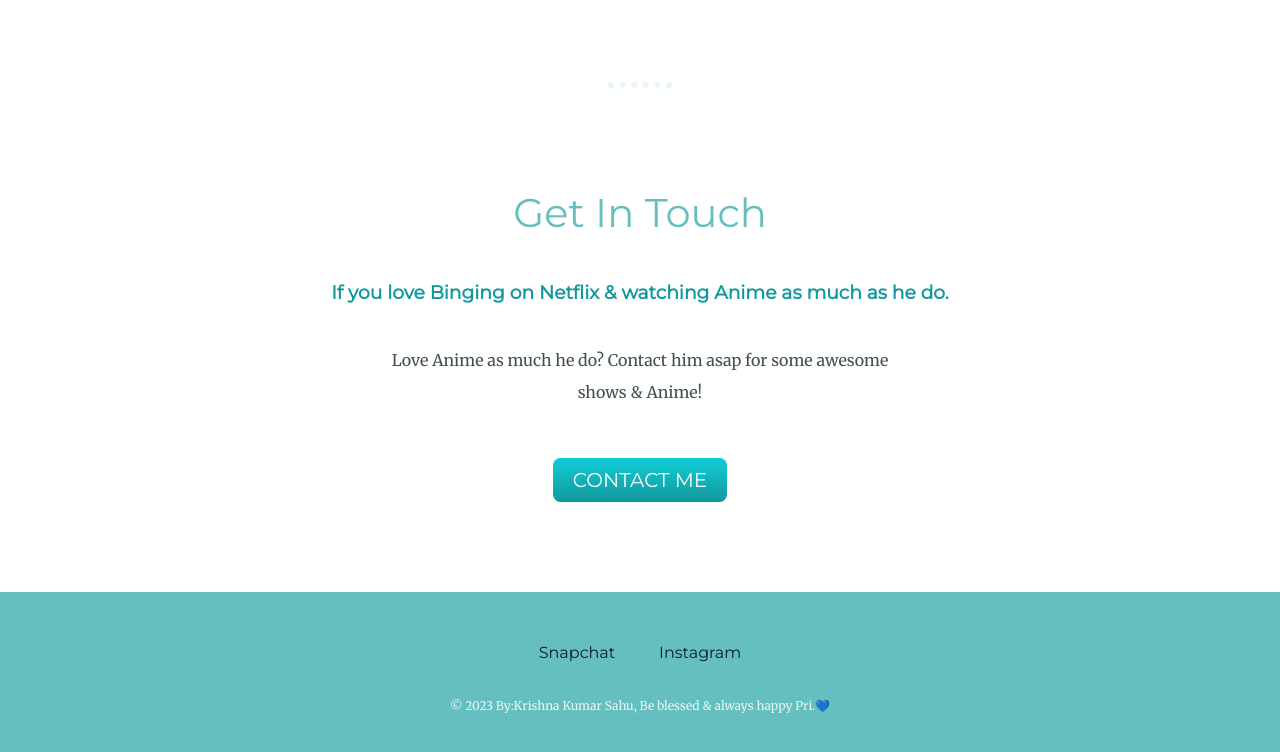
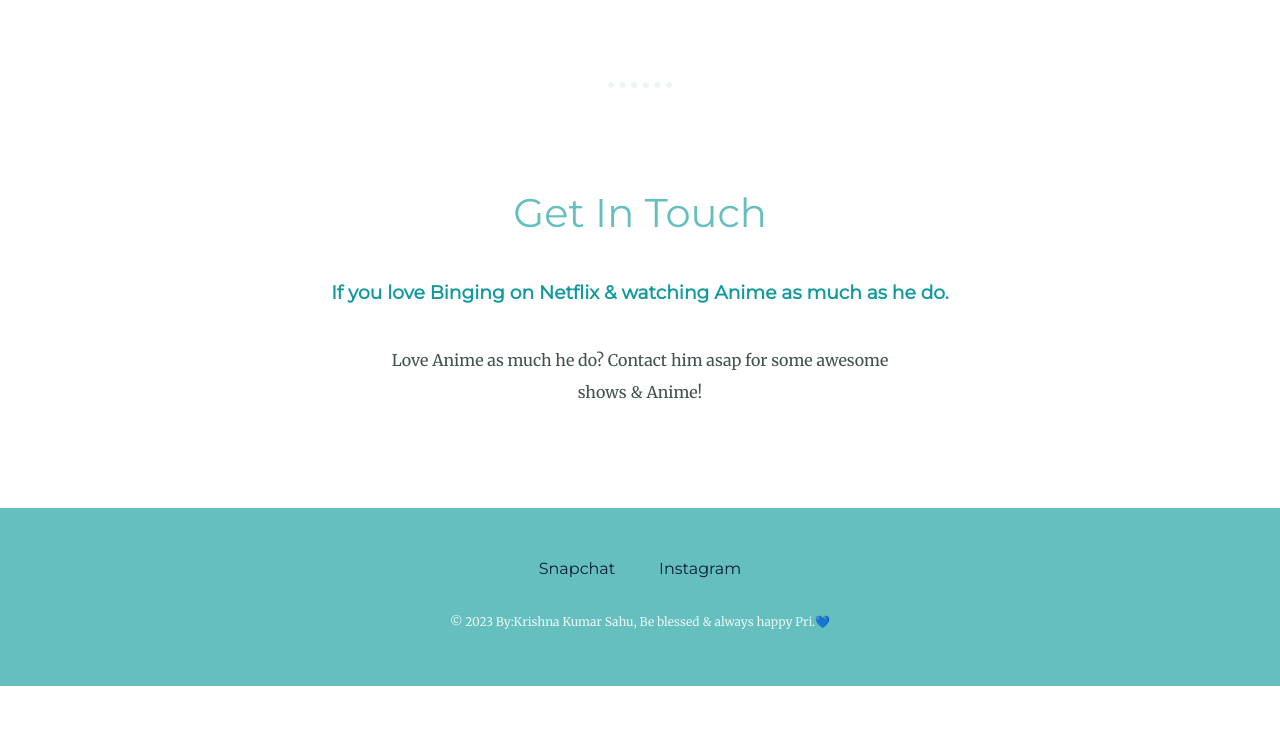
Before and after one commit to krishnasahu2380/Priyanshu, a plain HTML site: page index.html in a window 1280 px wide. Shown: the part 3857-4609 px from the top of the page. After the commit the page ends 4543 px from the top, so only its background shows below. Drawn offline with Linux system fonts and the light colour scheme.

Commit message:
Update index.html

```diff
--- a/index.html
+++ b/index.html
@@ -42,7 +42,7 @@
       <h2>Get In Touch</h2>
       <h3>If you love Binging on Netflix & watching Anime as much as he do.</h3>
       <p class="contact-message">Love Anime as much he do? Contact him asap for some awesome shows & Anime!</p>
-      <a class="btn" href="mailto:krishnasahu2380@gmail.com">CONTACT ME</a>
+
     </div>
   </div>
 
```
